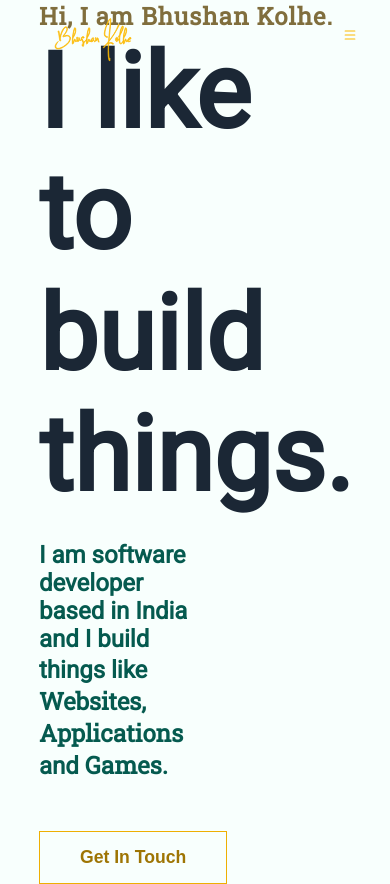
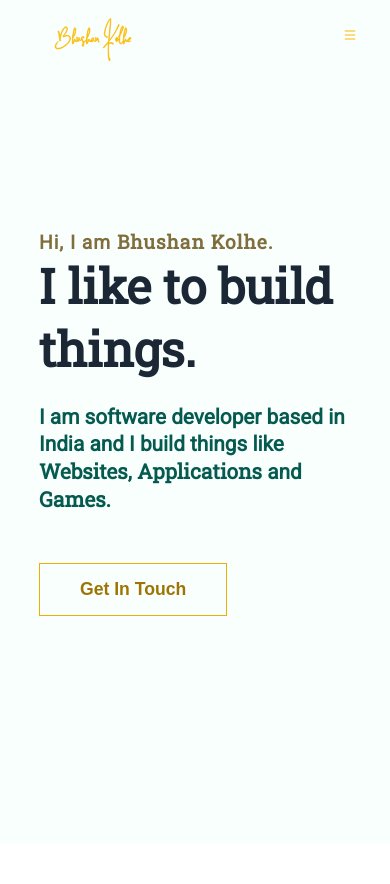
Before and after one commit to Bhushan-Kolhe/Portfolio-v2, a React (Create React App) app: page / in a window 390 px wide. After the commit the page ends 844 px from the top, so only its background shows below. Built offline with nearby package versions, Linux system fonts and the light colour scheme.

Commit message:
Made Hero Area Responsive

```diff
--- a/src/Components/HeroArea/HeroArea.css
+++ b/src/Components/HeroArea/HeroArea.css
@@ -58,3 +58,39 @@ h1{
     border-bottom: 1px solid rgb(172, 127, 4);
     transform: translateY(2px);
 }
+@media(max-width: 1260px){
+    .Text-1{
+        font-size: 1.2em;
+    }
+    .Text-2{
+        font-size: 4em;
+    }
+    .Text-3{
+        font-size: 1.3em;
+        width: 65%;
+    }
+}
+@media(max-width: 775px){
+    .Text-1{
+        font-size: 1.2em;
+    }
+    .Text-2{
+        font-size: 3em;
+    }
+    .Text-3{
+        font-size: 1.3em;
+        width: 75%;
+    }
+}
+@media(max-width: 450px){
+    .Text-1{
+        font-size: 1.2em;
+    }
+    .Text-2{
+        font-size: 3em;
+    }
+    .Text-3{
+        font-size: 1.3em;
+        width: 100%;
+    }
+}
--- a/src/Components/HeroArea/HeroArea.js
+++ b/src/Components/HeroArea/HeroArea.js
@@ -5,8 +5,8 @@ function HeroArea() {
     return (
         <div id="HeroArea">
             <div className="Container HeroContainer PrimaryFont">
-                <h1 className="Text-1 AlternateFont"> Hi, I am <span className="AlternateFont">Bhushan Kolhe</span>.</h1>
-                <h1 className="Text-2"> I like to build things.</h1>
+                <h1 className="Text-1 "> Hi, I am <span className="AlternateFont">Bhushan Kolhe</span>.</h1>
+                <h1 className="Text-2 AlternateFont"> I like to build things.</h1>
                 <h1 className="Text-3">I am software developer based in India and I build things like
                     <span className="AlternateFont"> Websites</span>, <span className="AlternateFont">
                     Applications</span> and <span className="AlternateFont">Games</span>.
```
